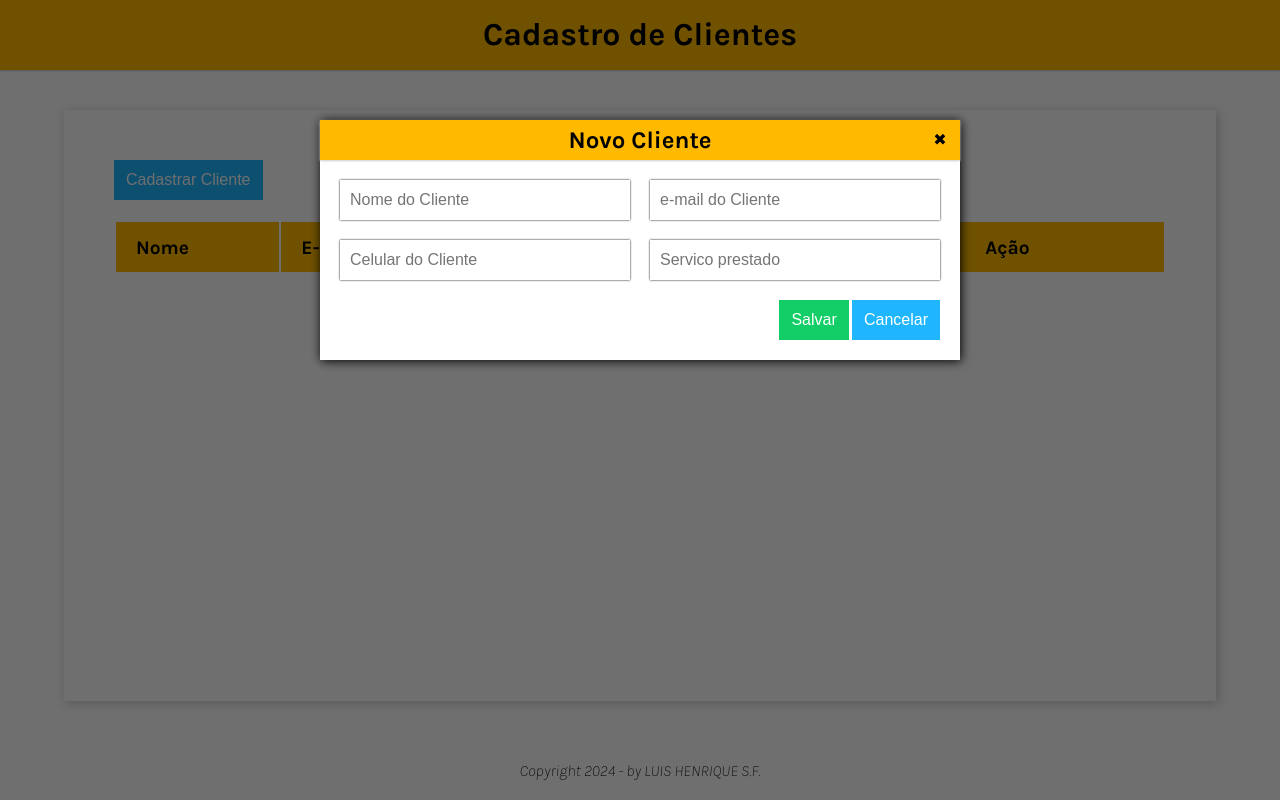
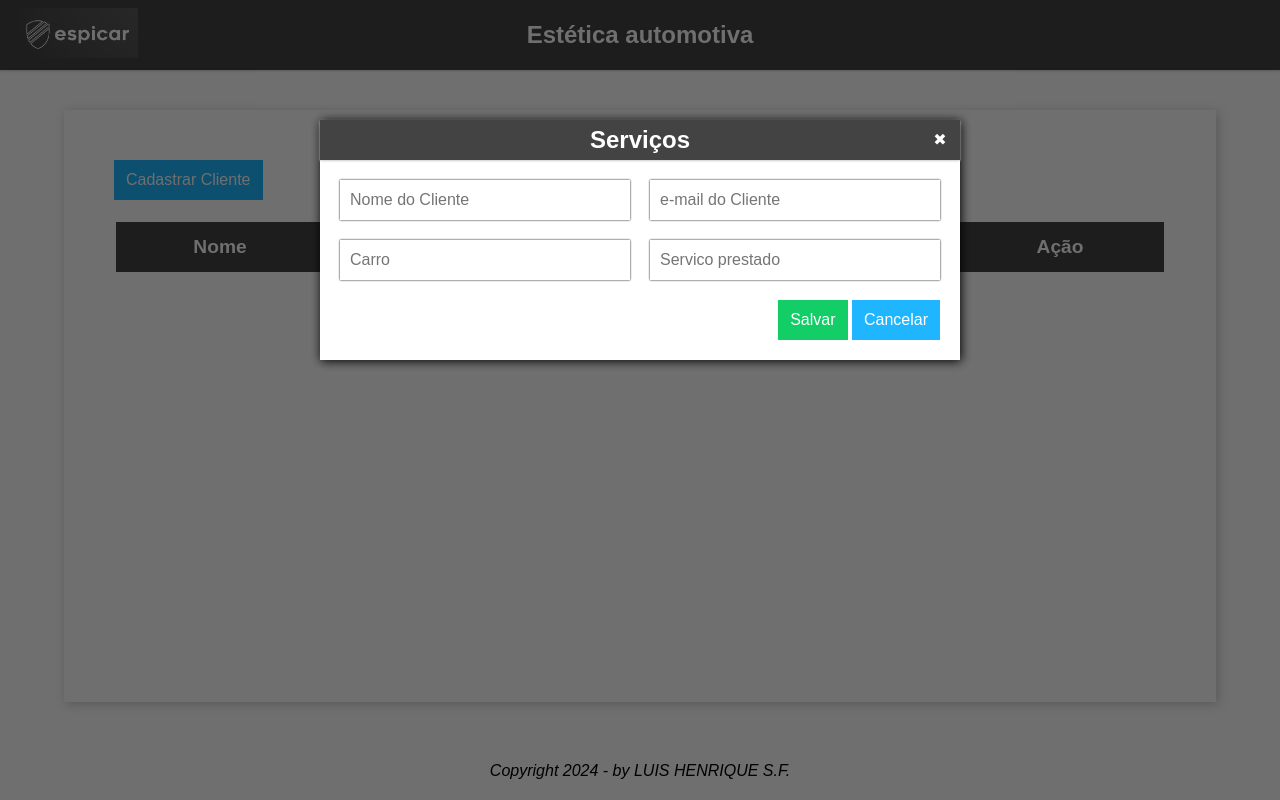
Before and after one commit to Henricknen/Crud_cadastro_js, a plain HTML site: page index.html in a window 1280 px wide. Both pictures are taken after a click on the button "Cadastrar Cliente". Drawn offline with Linux system fonts and the light colour scheme.

Commit message:
finalizacao_do_'crud'_sistem_criado_para_agendar_servicos_de_uma_estetica_automotiva

```diff
--- a/css/main.css
+++ b/css/main.css
@@ -5,7 +5,7 @@
 }
 
 :root{
-    --primary-color: #FFBA00;
+    --primary-color: #444343;
     --secundary-color: #FFF1CC;
     --shadow-color: #CCC;
     --text-color: #FFF;
--- a/css/records.css
+++ b/css/records.css
@@ -15,11 +15,12 @@
     padding-left: 20px;
 }
 
-.records th:last-child,
+.records th,
 .records td:last-child{
     padding: 0;
     min-width: 140px;
     text-align: center;
+    color: white;
 }
 
 .records tr:hover{
@@ -49,4 +50,6 @@
     .records tr:hover{
         background-color: inherit;
     }
+
+
 }
--- /dev/null
+++ b/css/styles.css
@@ -0,0 +1,57 @@
+/* Reset básico para remover margens e paddings padrão */
+* {
+    margin: 0;
+    padding: 0;
+    box-sizing: border-box;
+}
+
+body {
+    font-family: Arial, sans-serif;
+}
+
+header {
+    display: flex;
+    align-items: center;
+    justify-content: space-between;
+    padding: 20px;
+    background-color: #444343;
+    color: #fff;
+}
+
+
+.header-title {
+    font-size: 24px;
+    color: #fff;
+}
+
+nav ul {
+    list-style: none;
+    display: flex;
+    gap: 20px;
+}
+
+nav ul li a {
+    color: #fff;
+    text-decoration: none;
+    transition: color 0.3s;
+}
+
+nav ul li a:hover {
+    color: #ddd;
+}
+
+.title {
+    position: absolute;
+    left: 50%;
+    transform: translateX(-50%);
+    font-size: 24px;
+    color: #fff;
+}
+
+.logo-container {
+    margin-top: 25px;
+}
+
+.logo-container img {
+    height: 50px;
+}
--- a/index.html
+++ b/index.html
@@ -12,13 +12,17 @@
     <link rel = "stylesheet" href = "css/button.css">
     <link rel = "stylesheet" href = "css/records.css">
     <link rel = "stylesheet" href = "css/modal.css">
+    <link rel = "stylesheet" href = "css/styles.css">
     <script src = "main.js" defer></script>
-    <title>CRUD</title>
+    <title>Pintura/ Revitalizações</title>
 </head>
 
 <body>
     <header>
-        <h1 class = "header-title">Cadastro de Clientes</h1>
+        <div class="logo-container">
+            <img src="img/logooo.jpeg" alt="Logo do Site">
+        </div>
+        <h1 class="title">Estética automotiva</h1>
     </header>
     <main>
         <button type = "button" class = "button blue mobile" id = "cadastrarCliente">Cadastrar Cliente</button>
@@ -27,7 +31,7 @@
                 <tr>
                     <th>Nome</th>
                     <th>E-mail</th>
-                    <th>Celular</th>
+                    <th>Carro</th>
                     <th>Servico</th>
                     <th>Ação</th>
                 </tr>
@@ -39,13 +43,13 @@
         <div class = "modal" id = "modal">
             <div class = "modal-content">
                 <header class = "modal-header">
-                    <h2>Novo Cliente</h2>
+                    <h2>Serviços</h2>
                     <span class = "modal-close" id = "modalClose">&#10006;</span>
                 </header>
                 <form id = "form" class = "modal-form">
                     <input type = "text" id = "nome" data-index = "new" class = "modal-field" placeholder = "Nome do Cliente" required>
                     <input type = "email" id = "email" class = "modal-field" placeholder = "e-mail do Cliente" required>
-                    <input type = "text" id = "celular" class = "modal-field" placeholder = "Celular do Cliente" required>
+                    <input type = "text" id = "carro" class = "modal-field" placeholder = "Carro" required>
                     <input type = "text-area" id = "servico" class = "modal-field" placeholder = "Servico prestado" required>
                 </form>
                 <footer class = "modal-footer">
@@ -56,7 +60,8 @@
         </div>
     </main>
     <footer id="rodape">
-        <p>Copyright 2024 - by LUIS HENRIQUE S.F. <br/>
+        <p>Copyright 2024 - by LUIS HENRIQUE S.F. </p>
+    </footer>
 </body>
 
 </html>
--- a/main.js
+++ b/main.js
@@ -48,7 +48,7 @@ const saveClient = () => {
         const client = {
             nome: document.getElementById('nome').value,
             email: document.getElementById('email').value,
-            celular: document.getElementById('celular').value,
+            carro: document.getElementById('carro').value,
             servico: document.getElementById('servico').value
         }
 
@@ -70,7 +70,7 @@ const createRow = (client, index) => {
     newRow.innerHTML = `
         <td>${client.nome}</td>
         <td>${client.email}</td>
-        <td>${client.celular}</td>
+        <td>${client.carro}</td>
         <td>${client.servico}</td>
         <td>
             <button type="button" class="button green" id="edit-${index}">Editar</button>
@@ -94,7 +94,7 @@ const updateTable = () => {
 const fillFields = (client) => {
     document.getElementById('nome').value = client.nome
     document.getElementById('email').value = client.email
-    document.getElementById('celular').value = client.celular
+    document.getElementById('carro').value = client.carro
     document.getElementById('servico').value = client.servico
     document.getElementById('nome').dataset.index = client.index
 }
--- /dev/null
+++ b/styles.css
@@ -0,0 +1,44 @@
+/* Reset básico para remover margens e paddings padrão */
+* {
+    margin: 0;
+    padding: 0;
+    box-sizing: border-box;
+}
+
+body {
+    font-family: Arial, sans-serif;
+}
+
+header {
+    display: flex;
+    align-items: center;
+    justify-content: space-between;
+    padding: 20px;
+    background-color: #333;
+    color: #fff;
+}
+
+.logo-container img {
+    height: 50px; /* Ajuste a altura da logo conforme necessário */
+}
+
+.header-title {
+    font-size: 24px;
+    color: #fff;
+}
+
+nav ul {
+    list-style: none;
+    display: flex;
+    gap: 20px;
+}
+
+nav ul li a {
+    color: #fff;
+    text-decoration: none;
+    transition: color 0.3s;
+}
+
+nav ul li a:hover {
+    color: #ddd;
+}
```
Also changed, not shown: img/logo.jpeg (added), img/logoo.jpeg (added), img/logooo.jpeg (added).
